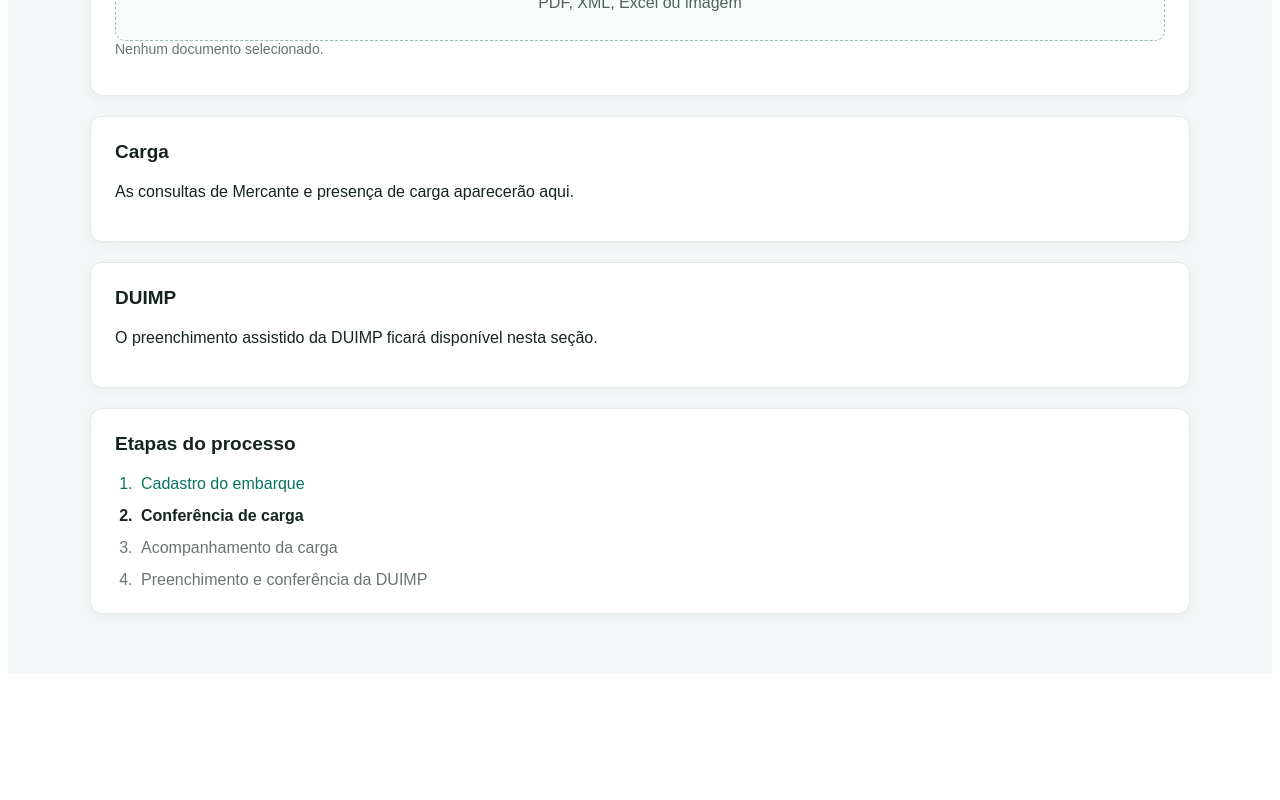
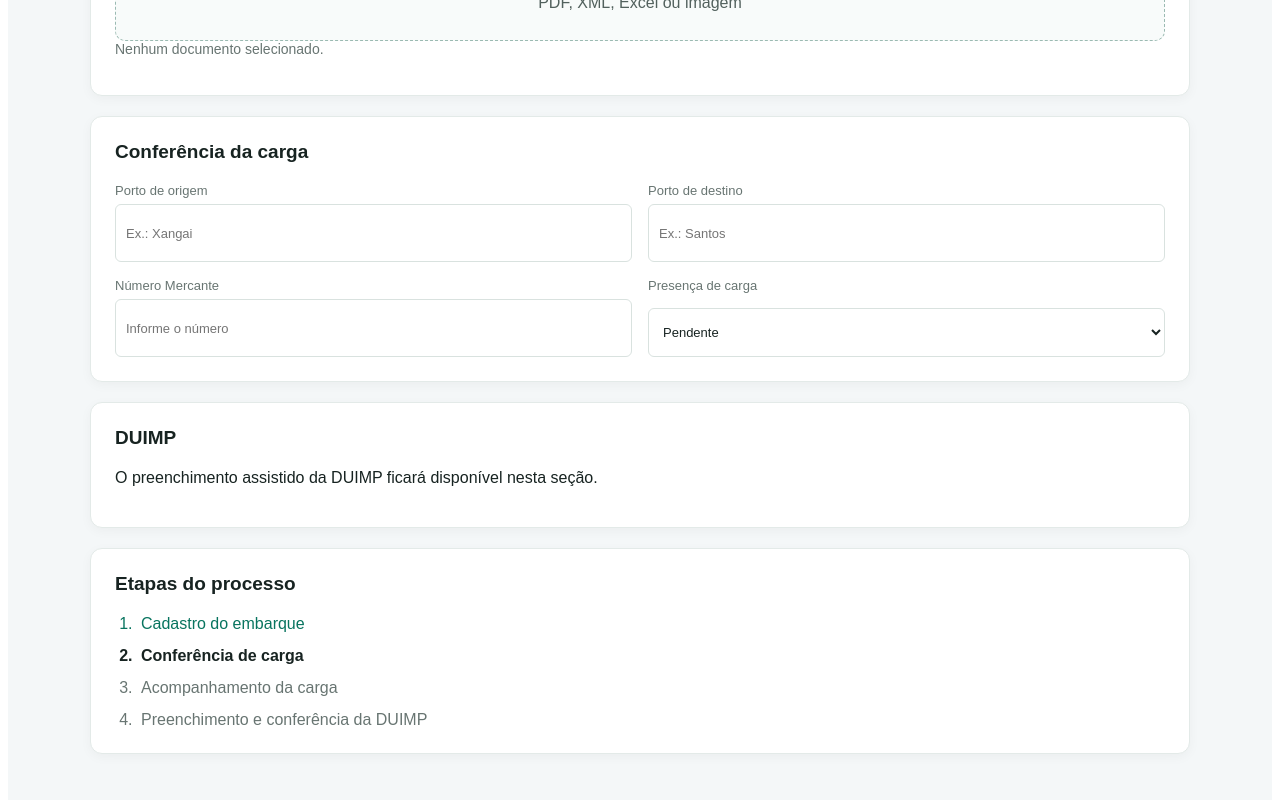
Before and after one commit to mviniciusps/atlas-comex-web, an Angular app: page /processos/IMP-2026-001 in a window 1280 px wide. Shown: the part 876-1676 px from the top of the page. Before the commit the page ends 1558 px from the top, so only its background shows below. Built offline with nearby package versions, Linux system fonts and the light colour scheme.

Commit message:
Exibe presença de carga na lista

```diff
--- a/src/app/features/processos/pages/detalhe-processo/detalhe-processo.component.html
+++ b/src/app/features/processos/pages/detalhe-processo/detalhe-processo.component.html
@@ -96,9 +96,7 @@
           <strong>{{ documento.nome }}</strong>
           <label class="seletor-tipo">
             Tipo do documento
-            <select
-              [(ngModel)]="documento.tipo"
-              (ngModelChange)="atualizarTipoDocumento(documento.id, $event)">
+            <select [ngModel]="documento.tipo" (ngModelChange)="atualizarTipoDocumento(documento.id, $event)">
               @for (tipo of tiposDocumento; track tipo) {
               <option [ngValue]="tipo">{{ tipo }}</option>
               }
@@ -120,8 +118,36 @@
   </section>
 
   <section class="cartao" id="carga">
-    <h2>Carga</h2>
-    <p>As consultas de Mercante e presença de carga aparecerão aqui.</p>
+    <h2>Conferência da carga</h2>
+
+    <div class="campos-carga">
+      <label>
+        Porto de origem
+        <input type="text" [(ngModel)]="processo.portoOrigem" (ngModelChange)="atualizarDadosCarga()"
+          placeholder="Ex.: Xangai" />
+      </label>
+
+      <label>
+        Porto de destino
+        <input type="text" [(ngModel)]="processo.portoDestino" (ngModelChange)="atualizarDadosCarga()"
+          placeholder="Ex.: Santos" />
+      </label>
+
+      <label>
+        Número Mercante
+        <input type="text" [(ngModel)]="processo.numeroMercante" (ngModelChange)="atualizarDadosCarga()"
+          placeholder="Informe o número" />
+      </label>
+
+      <label>
+        Presença de carga
+        <select [(ngModel)]="processo.presencaCarga" (ngModelChange)="atualizarDadosCarga()">
+          <option value="Pendente">Pendente</option>
+          <option value="Confirmada">Confirmada</option>
+          <option value="Divergente">Divergente</option>
+        </select>
+      </label>
+    </div>
   </section>
 
   <section class="cartao" id="duimp">
--- a/src/app/features/processos/pages/detalhe-processo/detalhe-processo.component.scss
+++ b/src/app/features/processos/pages/detalhe-processo/detalhe-processo.component.scss
@@ -290,3 +290,27 @@ h1 {
     color: #8f3030;
     font-size: 13px;
 }
+
+.campos-carga {
+    display: grid;
+    grid-template-columns: repeat(2, minmax(0, 1fr));
+    gap: 16px;
+}
+
+.campos-carga label {
+    display: grid;
+    gap: 6px;
+    color: #687572;
+    font-size: 13px;
+}
+
+.campos-carga input,
+.campos-carga select {
+    min-height: 40px;
+    padding: 8px 10px;
+    border: 1px solid #d9e2df;
+    border-radius: 6px;
+    background: #fff;
+    color: #172321;
+    font: inherit;
+}
--- a/src/app/features/processos/pages/detalhe-processo/detalhe-processo.component.ts
+++ b/src/app/features/processos/pages/detalhe-processo/detalhe-processo.component.ts
@@ -156,4 +156,20 @@ export class DetalheProcessoComponent implements OnInit {
     this.documentosService.atualizarTipo(this.processoNumero, id, tipo);
   }
 
+  atualizarDadosCarga(): void {
+    if (!this.processo) {
+      return;
+    }
+
+    this.processosService.atualizarDadosCarga(
+      this.processoNumero,
+      {
+        portoOrigem: this.processo.portoOrigem,
+        portoDestino: this.processo.portoDestino,
+        numeroMercante: this.processo.numeroMercante,
+        presencaCarga: this.processo.presencaCarga,
+      },
+    );
+  }
+
 }
--- a/src/app/features/processos/pages/lista-processos/lista-processos.component.html
+++ b/src/app/features/processos/pages/lista-processos/lista-processos.component.html
@@ -8,11 +8,7 @@
       </p>
     </div>
 
-    <button
-      class="botao-principal"
-      type="button"
-      (click)="abrirFormulario()"
-    >
+    <button class="botao-principal" type="button" (click)="abrirFormulario()">
       <span aria-hidden="true">+</span>
       Novo processo
     </button>
@@ -25,20 +21,12 @@
     <div class="campos-formulario">
       <label>
         Número do processo *
-          <input
-            type="text"
-            [(ngModel)]="novoProcesso.numero"
-            placeholder="Ex.: IMP-2026-004"
-          />
+        <input type="text" [(ngModel)]="novoProcesso.numero" placeholder="Ex.: IMP-2026-004" />
       </label>
 
       <label>
         Importador *
-          <input
-            type="text"
-            [(ngModel)]="novoProcesso.importador"
-            placeholder="Razão social"
-          />
+        <input type="text" [(ngModel)]="novoProcesso.importador" placeholder="Razão social" />
       </label>
 
       <label>
@@ -52,11 +40,7 @@
 
       <label>
         Conhecimento de carga
-          <input
-            type="text"
-            [(ngModel)]="novoProcesso.conhecimento"
-            placeholder="BL, MAWB ou documento"
-          />
+        <input type="text" [(ngModel)]="novoProcesso.conhecimento" placeholder="BL, MAWB ou documento" />
       </label>
 
       <label>
@@ -68,19 +52,11 @@
     <p class="nota-formulario">Os campos com * são obrigatórios.</p>
 
     <div class="acoes-formulario">
-        <button
-          class="botao-secundario"
-          type="button"
-          (click)="cancelarFormulario()"
-        >
+      <button class="botao-secundario" type="button" (click)="cancelarFormulario()">
         Cancelar
       </button>
 
-        <button
-          class="botao-principal"
-          type="button"
-          (click)="adicionarProcesso()"
-        >
+      <button class="botao-principal" type="button" (click)="adicionarProcesso()">
         Salvar processo
       </button>
     </div>
@@ -116,11 +92,7 @@
 
       <label class="campo-busca">
         <span class="texto-acessivel">Buscar em todos os processos</span>
-        <input
-          type="search"
-          placeholder="Buscar por processo, importador, carga ou etapa"
-          [(ngModel)]="termoBusca"
-        />
+        <input type="search" placeholder="Buscar por processo, importador, carga ou etapa" [(ngModel)]="termoBusca" />
       </label>
     </div>
 
@@ -134,6 +106,7 @@
             <th>Conhecimento</th>
             <th>Chegada prevista</th>
             <th>Etapa</th>
+            <th>Presença de carga</th>
             <th>Status</th>
           </tr>
         </thead>
@@ -142,10 +115,7 @@
           @for (processo of processosFiltrados; track processo.numero) {
           <tr>
             <td>
-                <a
-                  class="link-processo"
-                  [routerLink]="['/processos', processo.numero]"
-                >
+              <a class="link-processo" [routerLink]="['/processos', processo.numero]">
                 {{ processo.numero }}
               </a>
             </td>
@@ -155,6 +125,12 @@
             <td>{{ processo.chegada }}</td>
             <td>{{ processo.etapa }}</td>
             <td>
+              <span class="status" [class.status-pendente]="processo.presencaCarga === 'Pendente'"
+                [class.status-divergente]="processo.presencaCarga === 'Divergente'">
+                {{processo.presencaCarga}}
+              </span>
+            </td>
+            <td>
               <span [class]="'status status-' + processo.statusClass">
                 {{ processo.status }}
               </span>
@@ -162,7 +138,7 @@
           </tr>
           } @empty {
           <tr>
-              <td class="sem-resultados" colspan="7">
+            <td class="sem-resultados" colspan="8">
               Nenhum processo corresponde à busca.
             </td>
           </tr>
--- a/src/app/features/processos/pages/lista-processos/lista-processos.component.scss
+++ b/src/app/features/processos/pages/lista-processos/lista-processos.component.scss
@@ -258,3 +258,8 @@ td {
     color: #687572;
     text-align: center;
 }
+
+.status-divergente {
+    background: #fdeaea;
+    color: #a33e3e;
+}
--- a/src/app/features/processos/pages/lista-processos/lista-processos.component.ts
+++ b/src/app/features/processos/pages/lista-processos/lista-processos.component.ts
@@ -57,6 +57,10 @@ export class ListaProcessosComponent {
         etapa: 'Cadastro inicial',
         status: 'Em andamento',
         statusClass: 'andamento',
+        portoOrigem: '',
+        portoDestino: '',
+        numeroMercante: '',
+        presencaCarga: 'Pendente',
       });
 
     this.cancelarFormulario();
--- a/src/app/features/processos/services/documentos.service.ts
+++ b/src/app/features/processos/services/documentos.service.ts
@@ -60,8 +60,11 @@ export class DocumentosService {
     id: number,
     tipo: TipoDocumento,
   ): void {
-    const doucmentosAtualizados = this.listar(numeroProcesso).map((documento) => documento.id === id ? { ...documento, tipo } : documento,);
+    const documentosAtualizados = this.listar(numeroProcesso).map(
+      (documento) =>
+        documento.id === id ? { ...documento, tipo } : documento,
+    );
 
-    this.documentosPorProcesso.set(numeroProcesso, doucmentosAtualizados);
+    this.documentosPorProcesso.set(numeroProcesso, documentosAtualizados);
   }
 }
--- a/src/app/features/processos/services/processos.service.ts
+++ b/src/app/features/processos/services/processos.service.ts
@@ -9,6 +9,10 @@ export interface Processo {
   etapa: string;
   status: string;
   statusClass: string;
+  portoOrigem: string;
+  portoDestino: string;
+  numeroMercante: string;
+  presencaCarga: 'Pendente' | 'Confirmada' | 'Divergente';
 }
 
 @Injectable({
@@ -25,6 +29,10 @@ export class ProcessosService {
       etapa: 'Conferência de carga',
       status: 'Em andamento',
       statusClass: 'andamento',
+      portoOrigem: '',
+      portoDestino: '',
+      numeroMercante: '',
+      presencaCarga: 'Pendente',
     },
     {
       numero: 'IMP-2026-002',
@@ -35,6 +43,10 @@ export class ProcessosService {
       etapa: 'Aguardando documentos',
       status: 'Pendente',
       statusClass: 'pendente',
+      portoOrigem: '',
+      portoDestino: '',
+      numeroMercante: '',
+      presencaCarga: 'Pendente',
     },
     {
       numero: 'IMP-2026-003',
@@ -45,6 +57,10 @@ export class ProcessosService {
       etapa: 'Preenchimento da DUIMP',
       status: 'Em andamento',
       statusClass: 'andamento',
+      portoOrigem: '',
+      portoDestino: '',
+      numeroMercante: '',
+      presencaCarga: 'Pendente',
     },
   ];
 
@@ -60,4 +76,18 @@ export class ProcessosService {
     this.processos = [processo, ...this.processos];
   }
 
+  atualizarDadosCarga(
+    numero: string,
+    dados: Pick<
+      Processo,
+      'portoOrigem' | 'portoDestino' | 'numeroMercante' | 'presencaCarga'
+    >,
+  ): void {
+    this.processos = this.processos.map((processo) =>
+      processo.numero === numero
+        ? { ...processo, ...dados }
+        : processo,
+    );
+  }
+
 }
```
Lines whose indentation alone changed are shown as unchanged.
